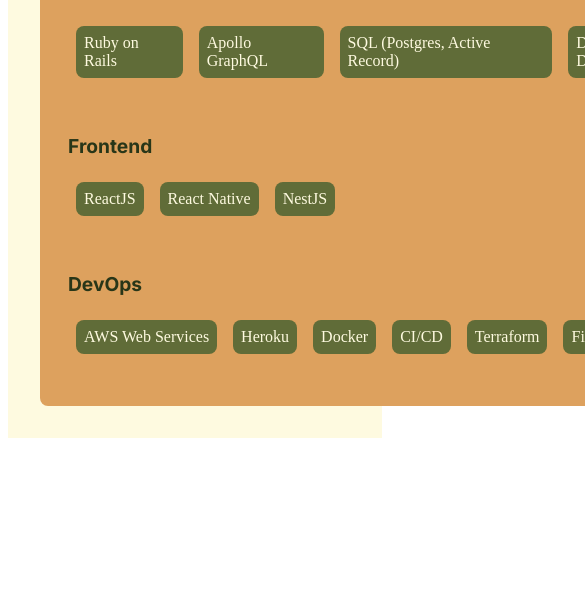
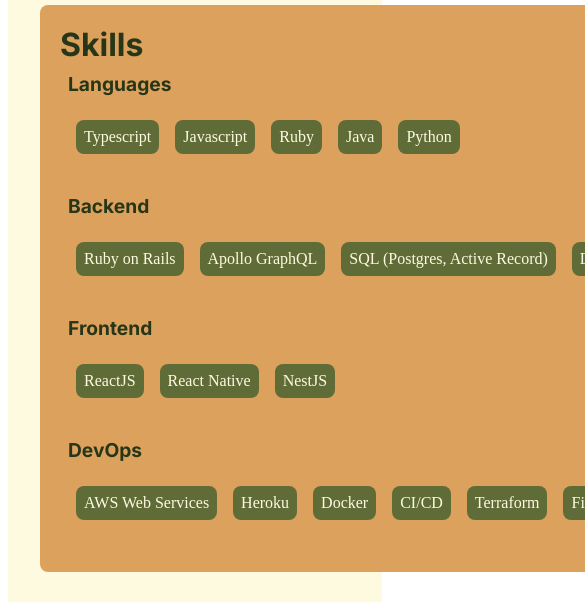
Before and after one commit to trtincher/travis-portfolio-app, a React (Vite) app: page / in a window 390 px wide. Shown: the part 1307-1909 px from the top of the page, 585 px wide, since content can reach past the window. Before the commit the page ends 1753 px from the top, so only its background shows below. Built offline with nearby package versions, Linux system fonts and the light colour scheme; a web font is replaced by a local one.

Commit message:
add responsive styles

```diff
--- a/src/pages/Home/Home.css
+++ b/src/pages/Home/Home.css
@@ -136,10 +136,9 @@
 
 .info-block {
   display: grid;
-  grid-template-columns: repeat(2, 1fr);
+  grid-template-columns: 1fr 1fr;
+  /* flex-direction: column; */
   gap: 2rem;
-  /* background-color: var(--secondary-color); */
-  /* Random color */
   padding: 2rem;
   border-radius: 8px;
 }
@@ -147,8 +146,6 @@
 /* Skills Block */
 
 .skills-block {
-  /* background-color: var(--secondary-color); */
-  /* Random color */
   padding: 20px;
   border-radius: 8px;
   color: var(--text-color-light);
@@ -165,7 +162,6 @@
 .skills-category-list {
   display: flex;
   flex-direction: column;
-  gap: 1rem;
   list-style-type: none;
   padding: 0;
 }
@@ -256,14 +252,8 @@
   margin: 1rem 0;
 }
 
-/* Mobile Styles */
-@media (max-width: var(--breakpoint-md)) {
-  .banner-block {
-    flex-direction: column;
-    /* Stack elements vertically */
-    height: auto;
-    /* Adjust height to fit content */
-  }
+/* Tablet Styles */
+@media only screen and (max-width: 1024px) {
 
   .summary-block,
   .info-block {
@@ -273,3 +263,13 @@
     /* For grid-based layouts */
   }
 }
+
+/* Mobile Styles */
+@media only screen and (max-width: 768px) {
+  .banner-block {
+    flex-direction: column;
+    /* Stack elements vertically */
+    height: auto;
+    /* Adjust height to fit content */
+  }
+}
```
